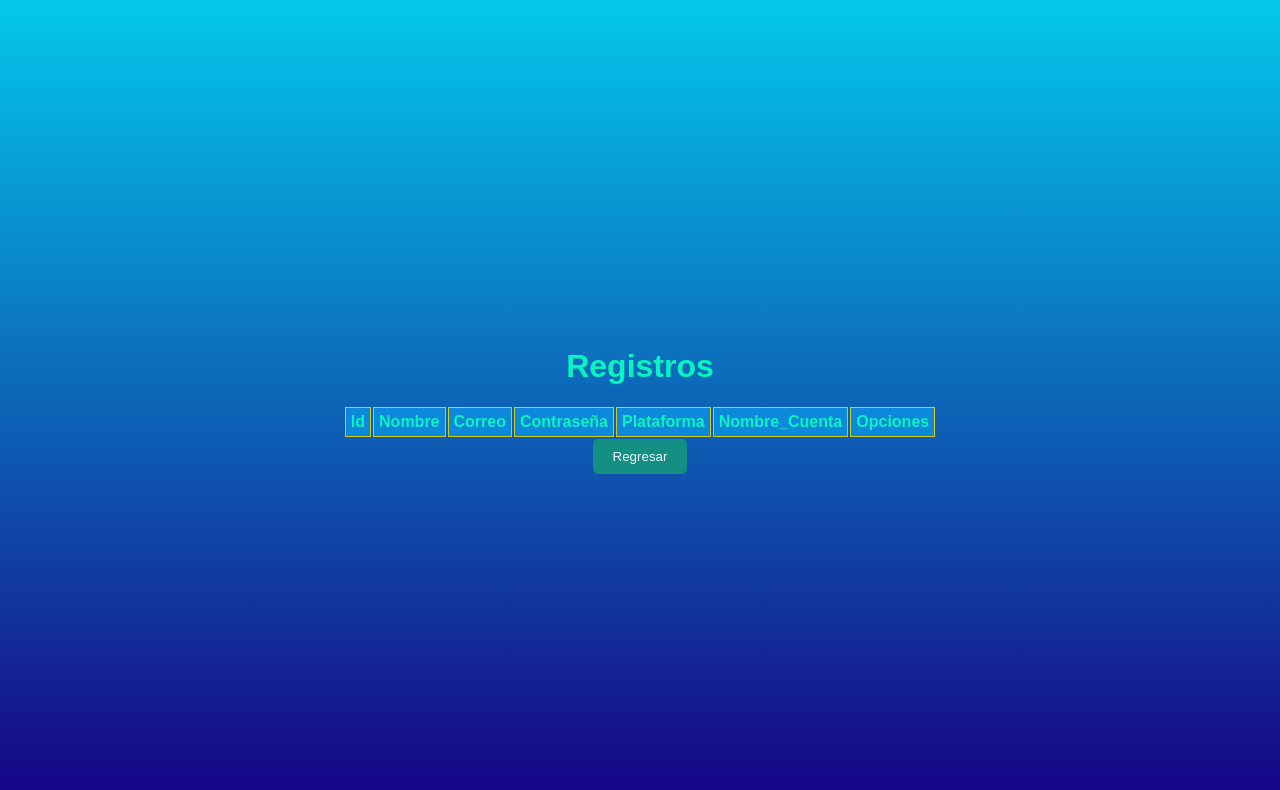
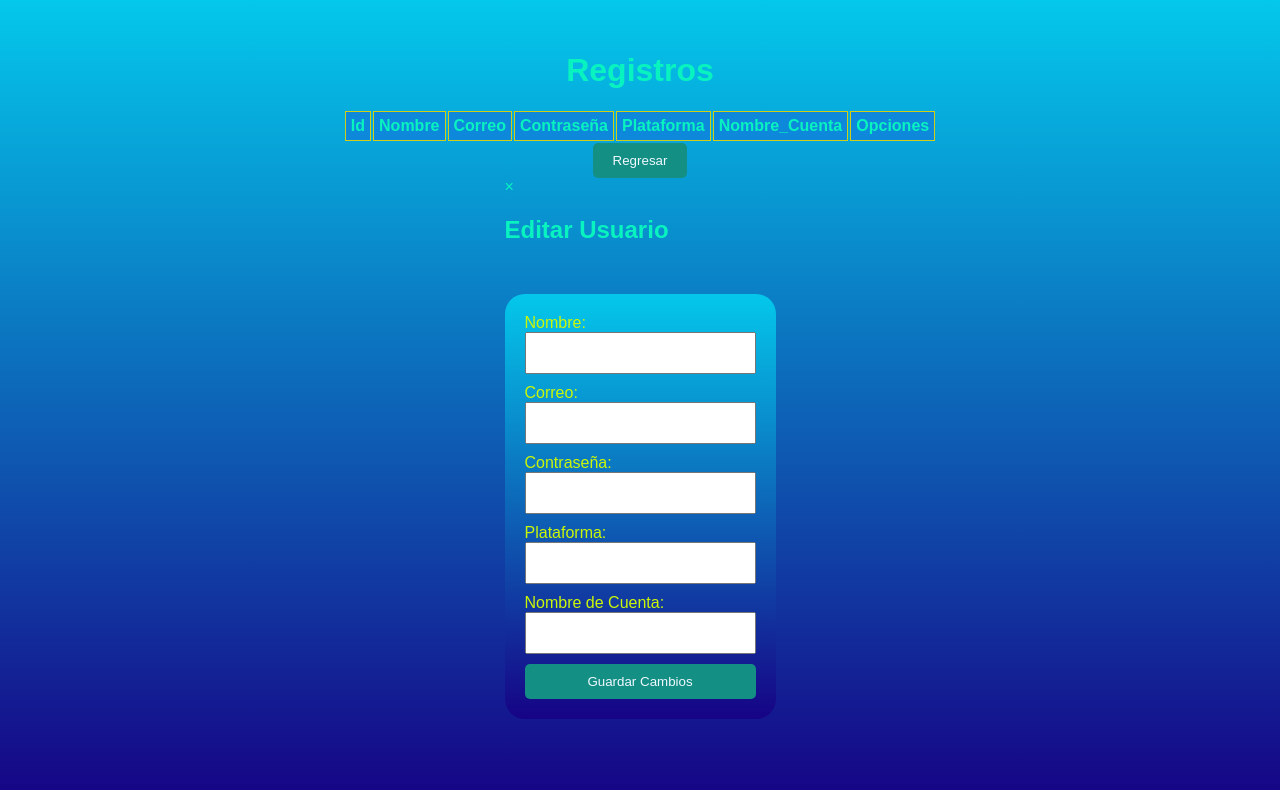
Before and after one commit to JavierMedina92/gestor_contrase-as_backend, a website: page public/usuarios.html in a window 1280 px wide. Drawn offline with Linux system fonts and the light colour scheme; no server answers.

Commit message:
se agrega el metodo Editar

```diff
--- a/public/usuarios.html
+++ b/public/usuarios.html
@@ -13,7 +13,7 @@
         <!-- Aquí se mostrarán los datos obtenidos -->
     </div>
 
-       <table id="tablaUsuarios">
+    <table id="tablaUsuarios">
         <thead>
             <tr>
                 <th>Id</th>
@@ -28,10 +28,30 @@
         <tbody id="table_data"></tbody>
     </table>
 
-    <!-- Botón para regresar a la interfaz principal -->
+    <button id="home" type="button">Regresar</button>
 
-    <button id="home" type="button">Regresar</button>
+    <!-- Modal de edición -->
+    <div id="modalEditar" class="modal">
+        <div class="modal-content">
+            <span class="close">&times;</span>
+            <h2>Editar Usuario</h2>
+            <form id="formEditarUsuario">
+                <input type="hidden" id="editUserId">
+                <label for="editNombre">Nombre:</label>
+                <input type="text" id="editNombre">
+                <label for="editCorreo">Correo:</label>
+                <input type="email" id="editCorreo">
+                <label for="editContraseña">Contraseña:</label>
+                <input type="password" id="editContraseña">
+                <label for="editPlataforma">Plataforma:</label>
+                <input type="text" id="editPlataforma">
+                <label for="editNombreCuenta">Nombre de Cuenta:</label>
+                <input type="text" id="editNombreCuenta">
+                <button type="submit">Guardar Cambios</button>
+            </form>
+        </div>
+    </div>
+
     <script src="usuarios.js"></script>
-
 </body>
 </html>
--- a/public/usuarios.js
+++ b/public/usuarios.js
@@ -131,7 +131,7 @@ const agregarEventosEditar = () => {
 
                 // Agregar evento para guardar cambios
                 const formEditar = document.getElementById('formEditarUsuario');
-                formEditar.addEventListener('submit', async (event) => {
+                formEditar.onsubmit = async (event) => {
                     event.preventDefault();
 
                     // Obtener datos actualizados del formulario
@@ -154,7 +154,7 @@ const agregarEventosEditar = () => {
 
                     // Cerrar modal después de editar
                     modal.style.display = 'none';
-                });
+                };
 
                 // Agregar evento para cerrar modal
                 const spanCerrar = modal.querySelector('.close');
```
